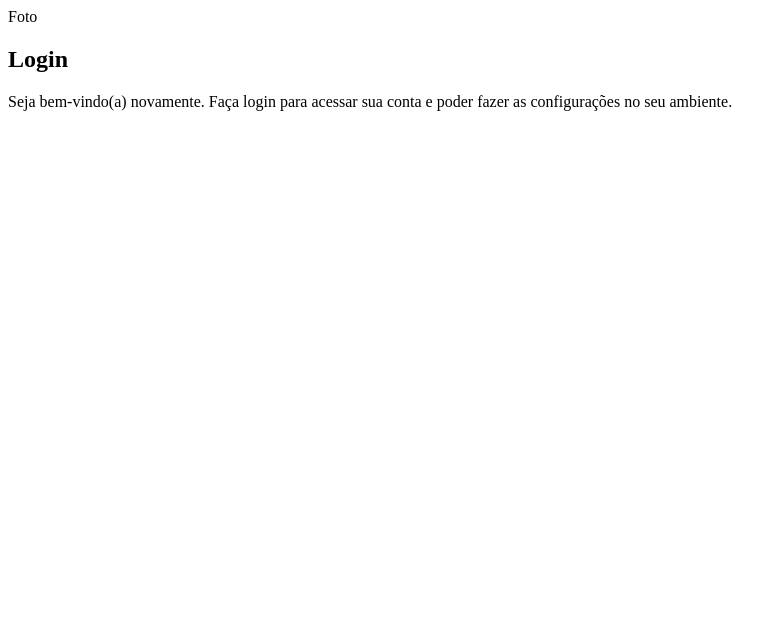
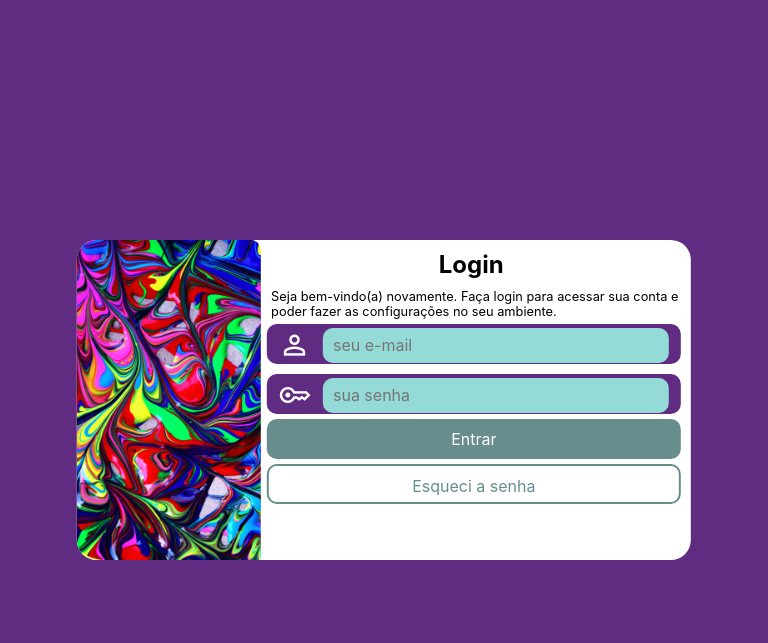
Before and after one commit to Adilson-Moraes/projeto-login, a plain HTML site: page index.html in a window 768 px wide. Drawn offline with nearby package versions, Linux system fonts and the light colour scheme.

Commit message:
criação mobile first e media query 768px

```diff
--- /dev/null
+++ b/estilos/media-query.css
@@ -0,0 +1,45 @@
+@charset "UTF-8";
+
+@media screen and (min-width: 768px) and (max-width: 992px) {
+  section#login {
+    width: 80vw;
+    height: 40vh;
+  }
+
+  div#imagem {
+    float: left;
+    width: 24vw;
+    height: 50vh;
+  }
+
+  p {
+    float: right;
+    margin: 0px;
+    width: 56vw;
+  }
+
+  div#campo {
+    float: right;
+    width: 54vw;
+    margin-left: 0px;
+  }
+
+  input {
+    padding: 10px;
+    margin: 0px;
+  }
+  input#submit {
+    float: right;
+    width: 54vw;
+    margin-top: 30px;
+    margin-right: 10px;
+    margin-left: 0px;
+  }
+
+  input#esqsenha {
+    float: right;
+    width: 54vw;
+    margin-right: 10px;
+    margin-left: 0px;
+  }
+}
--- a/estilos/style.css
+++ b/estilos/style.css
@@ -5,3 +5,106 @@ Paleta de cores
 Verde: #49a09d
 Roxo: #5f2c82
 */
+
+* {
+  margin: 0px;
+  padding: 0px;
+  font-family: -apple-system, BlinkMacSystemFont, "Segoe UI", Roboto, Oxygen,
+    Ubuntu, Cantarell, "Open Sans", "Helvetica Neue", sans-serif;
+  box-sizing: border-box;
+}
+
+body,
+html {
+  background-color: #5f2c82;
+  max-width: 768px;
+  width: 100vw;
+  height: 100vh;
+}
+
+main {
+  background-color: #5f2c82;
+  width: 100vw;
+  height: 100vh;
+  position: relative;
+}
+
+div#imagem {
+  display: block;
+  background: url("../imagens/pexels-alexander-grey-1149019.jpg") no-repeat;
+  background-size: cover;
+  height: 200px;
+  border-radius: 10px 10px 0px 0px;
+}
+
+section#login {
+  position: absolute;
+  background-color: white;
+  top: 50%;
+  left: 50%;
+  transform: translate(-50%, -50%);
+  width: 250px;
+  height: 515px;
+  border-radius: 20px;
+  overflow: hidden;
+}
+
+h1 {
+  text-align: center;
+  padding: 10px;
+}
+
+p {
+  display: block;
+  font-size: 0.8em;
+  padding: 0px 10px 0px 10px;
+}
+
+span.material-symbols-outlined {
+  font-size: 2em;
+  color: white;
+  width: 40px;
+  padding-top: 13px;
+  transform: translateY(-20px);
+}
+
+div#campo {
+  display: block;
+  padding: 10px;
+  background-color: #5f2c82;
+  border-radius: 10px;
+  margin: 5px 10px;
+  height: 40px;
+  width: 92%;
+  border: 2px solid #5f2c82;
+}
+
+input {
+  background-color: #94dad7;
+  padding-left: 10px;
+  font-size: 1em;
+  height: 35px;
+  border: 0px;
+  border-radius: 10px;
+  width: calc(100% - 45px);
+  transform: translateY(-30px);
+}
+
+input#submit {
+  display: block;
+  background-color: #678d8c;
+  color: white;
+  height: 40px;
+  width: 92%;
+  margin: 36px 10px 5px 10px;
+}
+
+input#esqsenha {
+  display: block;
+  background-color: white;
+  color: #678d8c;
+  border: 2px solid #678d8c;
+  width: 92%;
+  height: 40px;
+  margin: 0px 10px 10px 10px;
+}
--- a/index.html
+++ b/index.html
@@ -5,19 +5,58 @@
     <meta http-equiv="X-UA-Compatible" content="IE=edge" />
     <meta name="viewport" content="width=device-width, initial-scale=1.0" />
     <title>Projeto Login</title>
+    <!--link icone user-->
+    <link
+      rel="stylesheet"
+      href="https://fonts.googleapis.com/css2?family=Material+Symbols+Outlined:opsz,wght,FILL,GRAD@48,400,0,0"
+    />
+    <!--link icone pass-->
+    <link
+      rel="stylesheet"
+      href="https://fonts.googleapis.com/css2?family=Material+Symbols+Outlined:opsz,wght,FILL,GRAD@48,400,0,0"
+    />
+
     <link rel="stylesheet" href="estilos/style.css" />
+
+    <link rel="stylesheet" href="estilos/media-query.css" />
   </head>
   <body>
     <main>
       <section id="login">
-        <div id="imagem">Foto</div>
+        <div id="imagem"></div>
         <div id="formulario">
           <h1>Login</h1>
           <p>
             Seja bem-vindo(a) novamente. Faça login para acessar sua conta e
             poder fazer as configurações no seu ambiente.
           </p>
-          <form action="login.php" method="post"></form>
+          <form action="login.php" method="post">
+            <div id="campo">
+              <span class="material-symbols-outlined"> person </span>
+              <input
+                type="text"
+                name="user"
+                id="user"
+                placeholder="seu e-mail"
+              />
+            </div>
+
+            <div id="campo">
+              <span class="material-symbols-outlined"> key </span>
+              <input
+                type="password"
+                name="pass"
+                id="pass"
+                placeholder="sua senha"
+              />
+            </div>
+
+            <input id="submit" type="submit" value="Entrar" />
+
+            <input id="esqsenha" type="button" value="Esqueci a senha" /><a
+              href="#"
+            ></a>
+          </form>
         </div>
       </section>
     </main>
```
